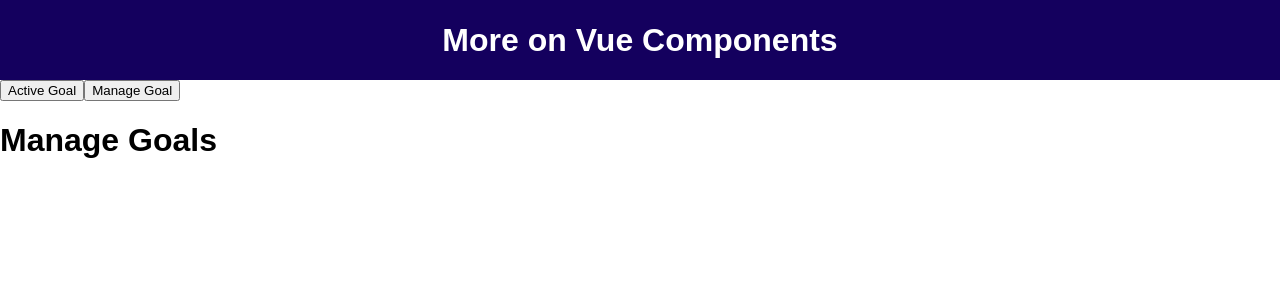
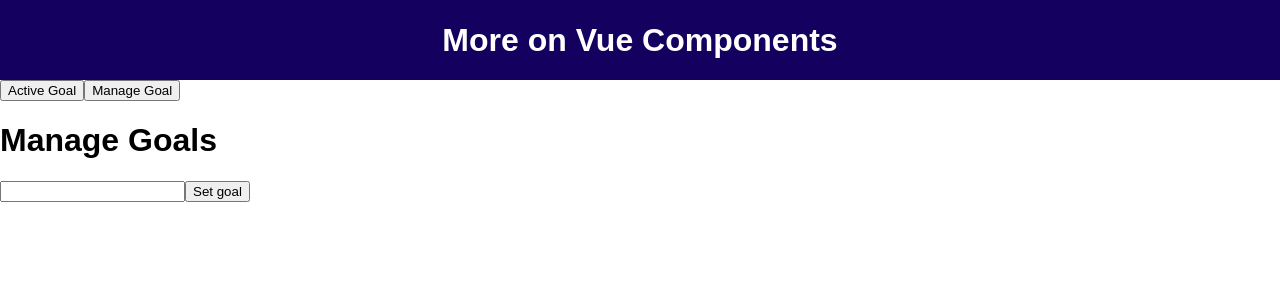
Before and after one commit to Gagandeep39/vue-components-3, a Vue app: page / in a window 1280 px wide. Both pictures are taken after a click on the button "Manage Goal". Shown: the top 300 px of the page. Built offline with nearby package versions, Linux system fonts and the light colour scheme.

Commit message:
Added alert using slots

```diff
--- a/src/components/ManageGoals.vue
+++ b/src/components/ManageGoals.vue
@@ -1,9 +1,38 @@
 <template>
-  <h1>Manage Goals</h1>
+  <div>
+    <h1>Manage Goals</h1>
+    <input ref="goal" />
+    <button @click="setGoal">Set goal</button>
+  </div>
+  <error-alert v-if="dataIsInvalid">
+    <h2>Input is invalid!</h2>
+    <p>Enter few characters</p>
+    <button @click="confirmError">Ok</button>
+  </error-alert>
 </template>
 
 <script>
-export default {};
+import ErrorAlert from "./ErrorAlert.vue";
+export default {
+  components: { ErrorAlert },
+  data() {
+    return {
+      dataIsInvalid: false,
+    };
+  },
+  methods: {
+    setGoal() {
+      const enteredValue = this.$refs.goal.value;
+      if (enteredValue === "") this.dataIsInvalid = true;
+      else {
+        this.dataIsInvalid = false;
+      }
+    },
+    confirmError() {
+      this.dataIsInvalid = false;
+    },
+  },
+};
 </script>
 
 <style></style>
```
